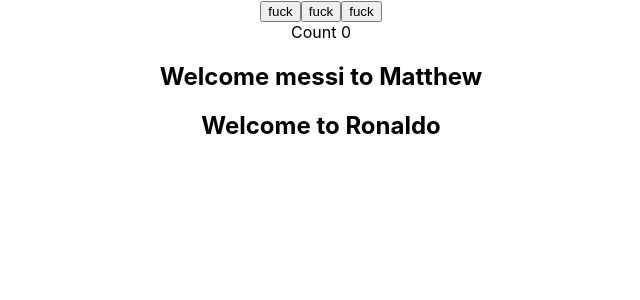
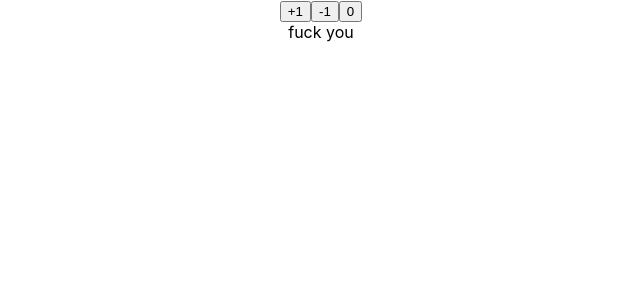
Before and after one commit to zigzagdev/React.training, a React (Create React App) app: page / in a window 1280 px wide. Shown: the top 300 px of the page, without its empty margins (319-959 px from the left). Built offline with nearby package versions, Linux system fonts and the light colour scheme.

Commit message:
fix_React_inheritance

```diff
--- a/src/App.js
+++ b/src/App.js
@@ -22,8 +22,8 @@ import Counter from "./components/Counter";
 // import Function from "./components/Function";
 // import ClassClick from "./components/ClassClick";
 // import  BindingHandler from "./components/BindingHandler"
-// import Parent from "./components/Parent";
-// import ChildrenComponent from "./components/Children";
+import Parent from "./components/Parent";
+import Children from "./components/Children";
 // import UserGreeting from "./components/UserGreeting";
 // import NameList from "./components/NameList";
 // import Stylesheet from "./components/Stylesheet";
@@ -39,28 +39,15 @@ import Counter from "./components/Counter";
 // import PureComp from "./components/PureComp";
 
 
-
-
-
-
-
-
-
-
-
-
-
-
-
 class App extends Component {
     render() {
         return (
             <div className="App">
-                <Counter>
-                    {(count,incrementCount) => (
-                      <ClickCounterTwo count={count} incrementCount={incrementCount} />
-                    )}
-                </Counter>
+                {/*<Counter>*/}
+                {/*    {(count,incrementCount) => (*/}
+                {/*      <ClickCounterTwo count={count} incrementCount={incrementCount} />*/}
+                {/*    )}*/}
+                {/*</Counter>*/}
                 {/*<User render={ (isLoggedIn) => isLoggedIn ? 'Buffon': 'Guest'}/>*/}
                 {/*<ClickCounterTwo/>*/}
                 {/*<HoverCounterTwo/>*/}
@@ -94,8 +81,8 @@ class App extends Component {
                 {/*<NameList/>*/}
                 {/*<BindingHandler/>*/}
                 {/*<UserGreeting/>*/}
-                {/*<Parent/>*/}
-                {/*<ChildrenComponent/>*/}
+                <Parent/>
+
                 {/*<ClassClick/>*/}
                 {/*<Function/>*/}
                 {/*<Message/>*/}
@@ -106,8 +93,8 @@ class App extends Component {
                 {/*   <Greet name="Eda"/>*/}
                 {/*<ClickCounter name="Matthew"/>*/}
                 {/*<HoverCounter/>*/}
-                <Welcome name="Matthew" hero="messi"/>
-                <Welcome name="Ronaldo"/>
+                {/*<Welcome name="Matthew" hero="messi"/>*/}
+                {/*<Welcome name="Ronaldo"/>*/}
             </div>
         );
     }
--- a/src/components/Children.js
+++ b/src/components/Children.js
@@ -1,11 +1,13 @@
-import React from 'react'
+import React from 'react';
 
-function ChildrenComponent(props) {
-    return(
-      <div>
-        <button onClick={() => props.greetHandler('child')}>Greet parent</button>
-      </div>
-    )
+function Children(props) {
+  console.log(props);
+  const comment = 'fuck you';
+
+  return (
+    <div>
+      fuck you
+    </div>
+  )
 }
-
-export default ChildrenComponent;
+export default Children;
--- a/src/components/Greet.js
+++ b/src/components/Greet.js
@@ -1,8 +1,8 @@
 import React from  'react'
 
 const Greet = (props) => {
-    const {name, hero} = props
-    console.log(name);
+    console.log(props);
+    const {name, hero} = props;
     return <h2> Bonjour {name} to {hero}</h2>
 }
 export default Greet;
--- a/src/components/Parent.js
+++ b/src/components/Parent.js
@@ -1,29 +1,43 @@
-import React, { Component } from 'react'
-import ChildrenComponent from "./Children";
+import React, { useState } from 'react'
+import Children from "./Children";
+
+const Parent = () => {
+  const [value, setValue] = useState(0);
+
+  return (
+    <div>
+      <button onClick={() => setValue((v) => v +1)}>+1</button>
+      <button onClick={() => setValue((v) => v -1)}>-1</button>
+      <button onClick={() => setValue(0)}>0</button>
+      <Children/>
+    </div>
+  );
+}
+export default Parent;
 
 
-class Parent extends Component{
-    constructor(props) {
-      super(props)
-        this.state= {
-          parentName: 'Parent'
-        }
-
-        this.greetParent= this.greetParent.bind(this)
-    }
-
-
-    greetParent (childName) {
-        alert(`Bonjour ${this.state.parentName} from ${childName}`)
-    }
-
-    render() {
-      return(
-          <div>
-           <ChildrenComponent greetHandler={this.greetParent}/>
-          </div>
-      )
-    }
-}
-
-export default Parent
+// class Parent extends Component{
+//     constructor(props) {
+//       super(props)
+//         this.state= {
+//           parentName: 'Parent'
+//         }
+//
+//         this.greetParent= this.greetParent.bind(this)
+//     }
+//
+//
+//     greetParent (childName) {
+//         alert(`Bonjour ${this.state.parentName} from ${childName}`)
+//     }
+//
+//     render() {
+//       return(
+//           <div>
+//            <ChildrenComponent greetHandler={this.greetParent}/>
+//           </div>
+//       )
+//     }
+// }
+//
+// export default Parent
```
Also changed, not shown: 1 other file (tests, documents, lock files or other folders).
